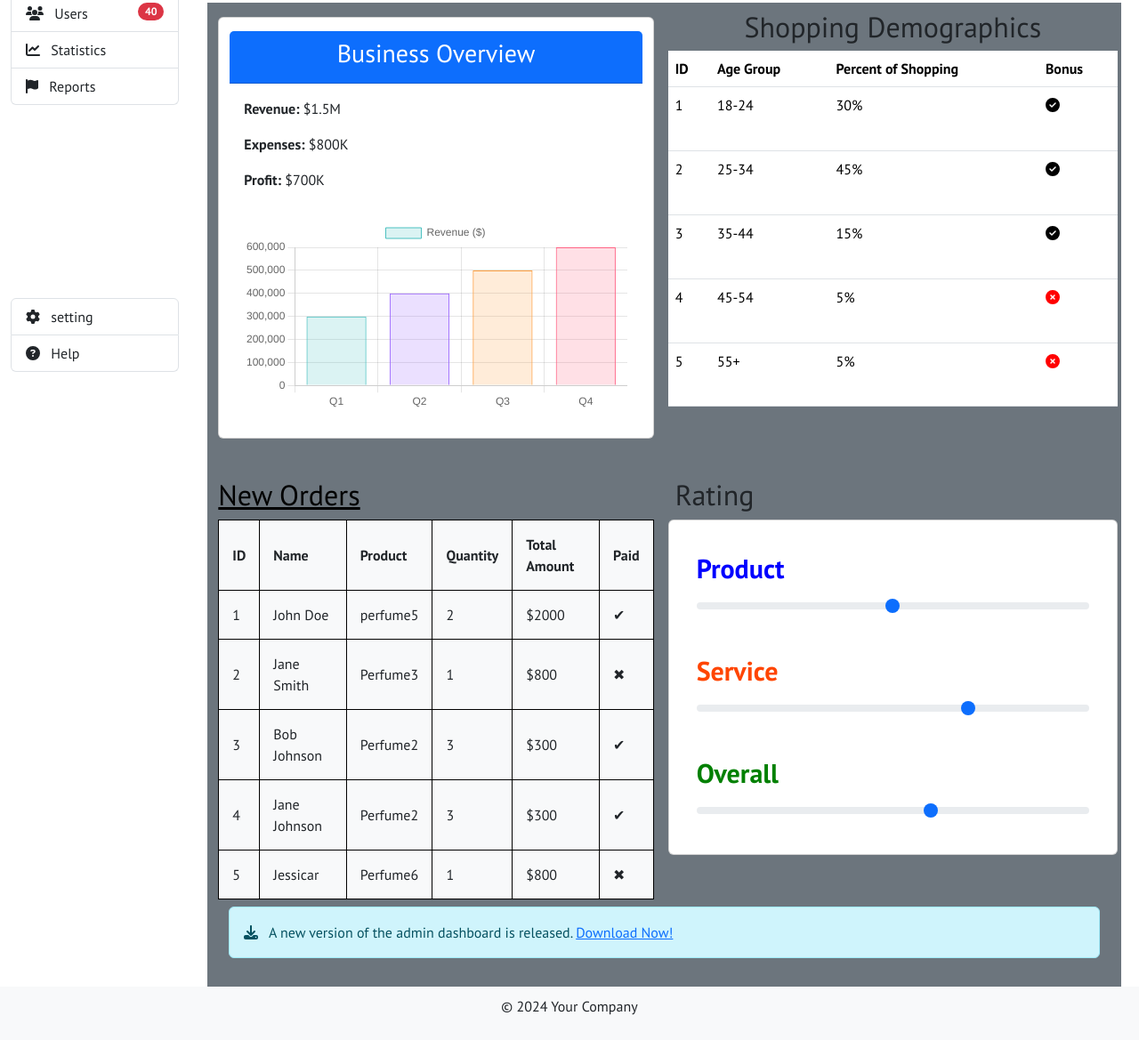
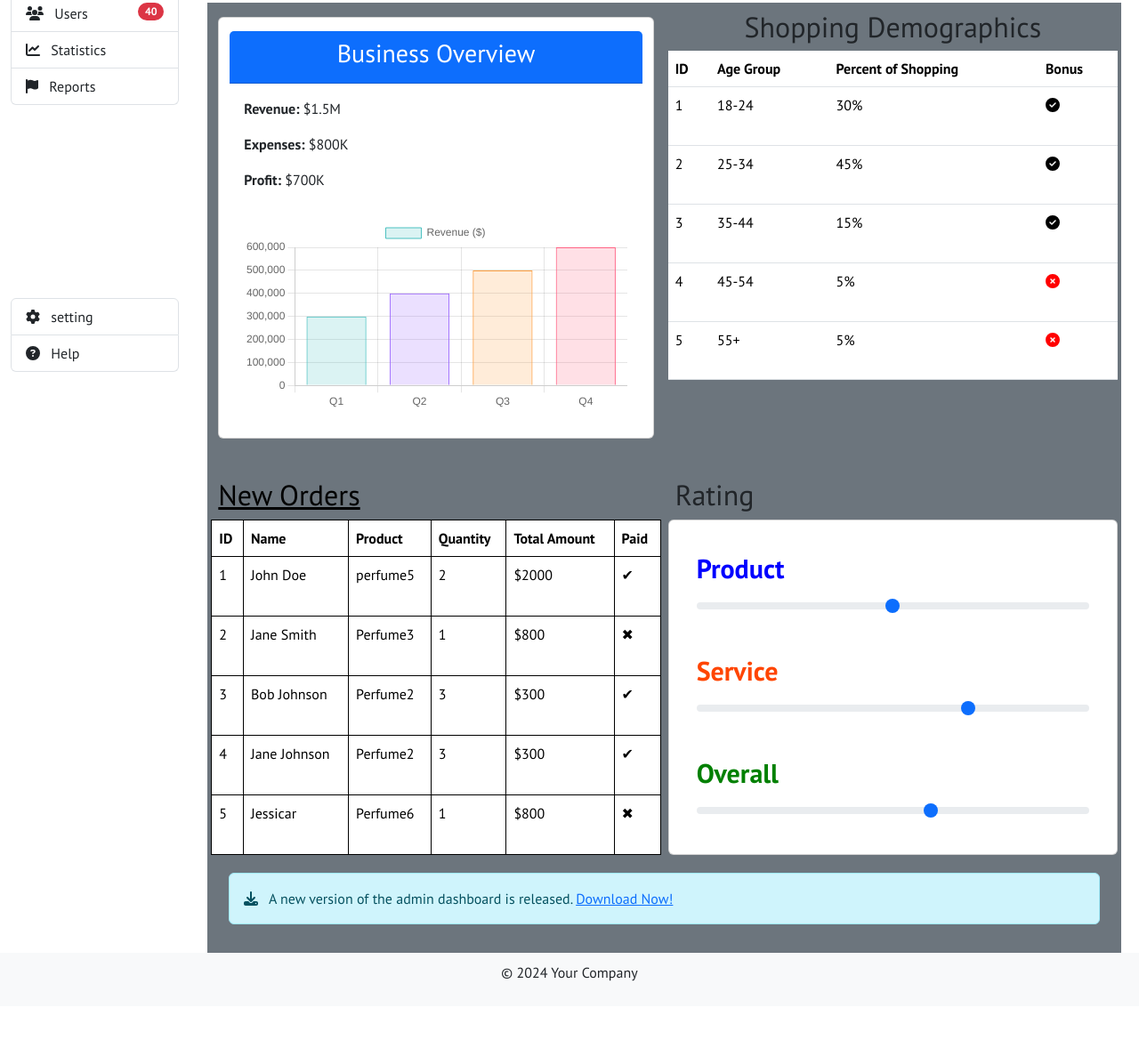
Before and after one commit to jakeklint/admin-dashboard, a plain HTML site: page index.html in a window 1280 px wide. Shown: the part 189-1358 px from the top of the page at 89% size. After the commit the page ends 1320 px from the top, so only its background shows below. Drawn offline with nearby package versions, Linux system fonts and the light colour scheme; a web font is replaced by a local one.

Commit message:
third commit

```diff
--- a/index.html
+++ b/index.html
@@ -192,7 +192,7 @@
                 Shopping Demographics
               </h2>
 
-              <table class="table px-15 py-15" style="height: 400px">
+              <table class="table" style="height: 370px">
                 <thead>
                   <tr>
                     <th>ID</th>
@@ -241,12 +241,12 @@
             </div>
 
             <!-- new orders -->
-            <div class="col-lg-6 col-md-10">
+            <div class="col-lg-6">
               <h2 style="color: black; text-decoration: underline" class="m-2">
                 New Orders
               </h2>
 
-              <table class="new-order m-2 bg-light" style="height: 377px">
+              <table class="table new-order bg-light" style="height: 377px">
                 <thead>
                   <tr>
                     <th>ID</th>
--- a/style.css
+++ b/style.css
@@ -26,7 +26,7 @@ header {
 
 .new-order th,
 .new-order td {
-  padding: 15px; /* This adds space between the border and the content */
+  /* This adds space between the border and the content */
   text-align: left;
   border: 1px solid black;
 }
```
